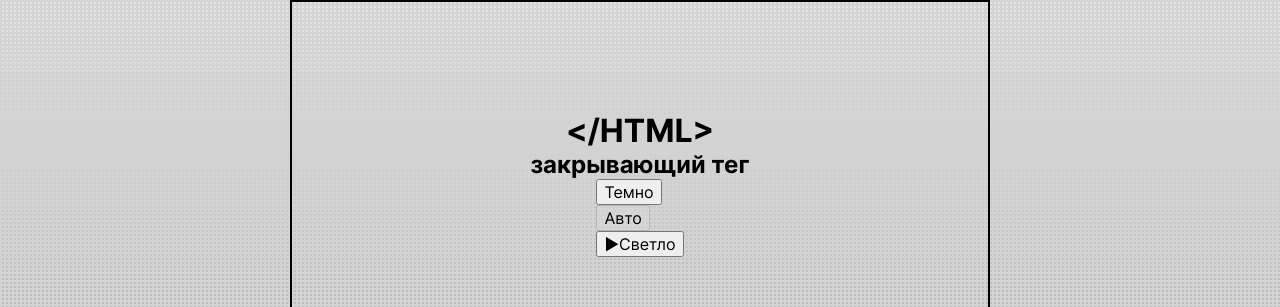
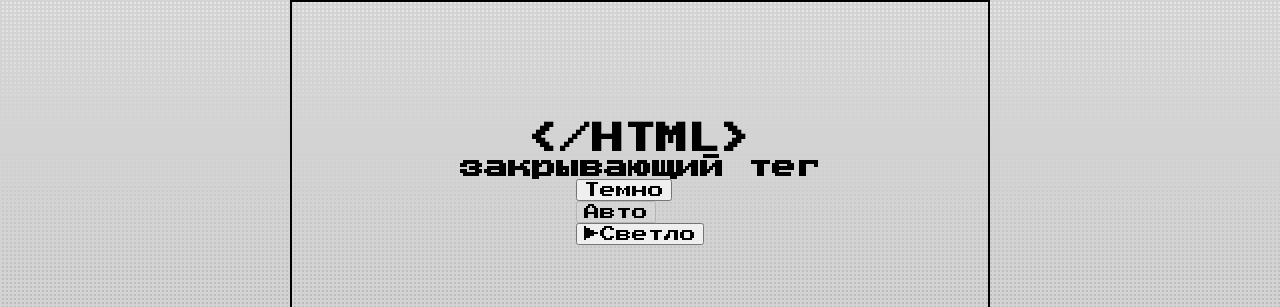
Before and after one commit to Vichunya/zakrivayuschiy-teg-f, a plain HTML site: page index.html in a window 1280 px wide. Shown: the top 307 px of the page. Drawn offline with Linux system fonts and the light colour scheme.

Commit message:
header content font

```diff
--- a/styles/style.css
+++ b/styles/style.css
@@ -37,6 +37,7 @@
   display: flex;
   flex-direction: column;
   align-items: center;
+  font-family: var(--accent-font);
   }
 
  .main {
```
